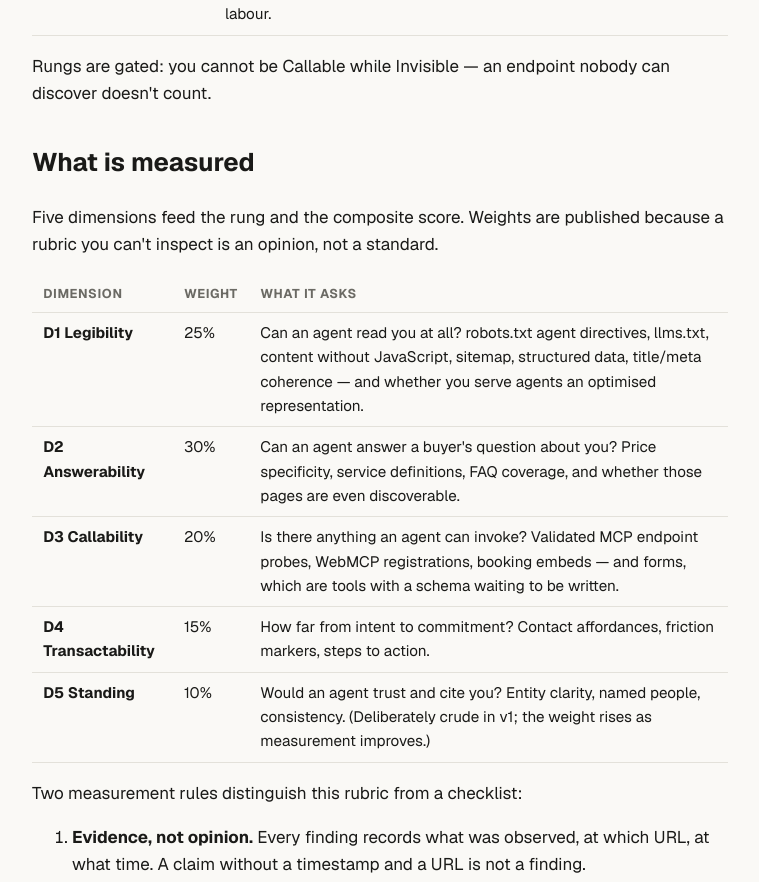
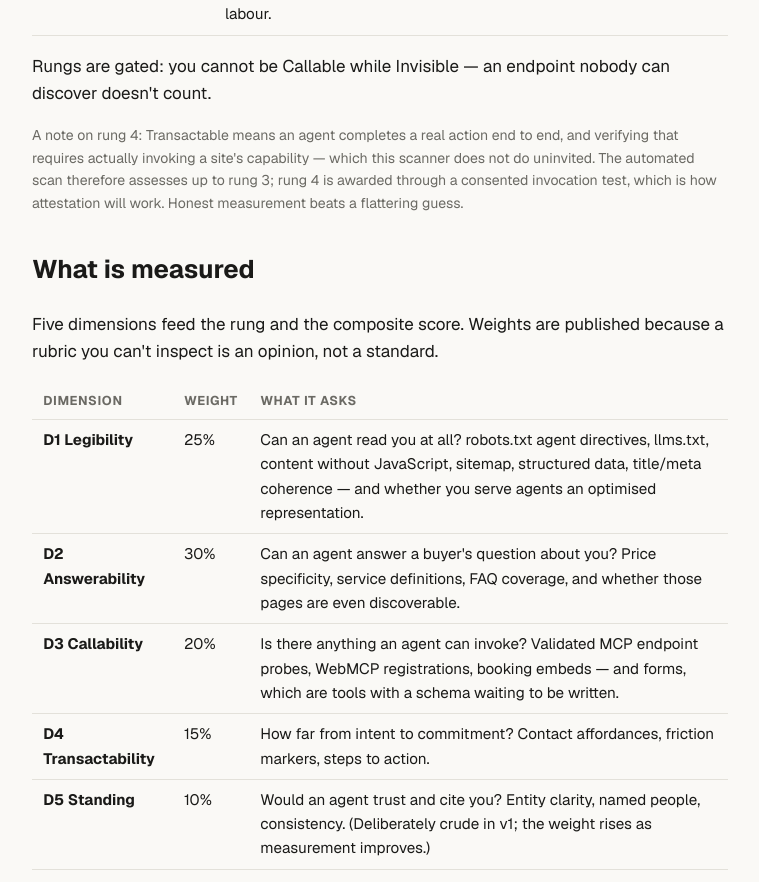
Before and after one commit to Niftyzio/scanwebmcp, a Next.js app: page /ladder in a window 1280 px wide. Shown: the part 947-1829 px from the top of the page, without its empty margins (260-1019 px from the left). Built offline with nearby package versions, Linux system fonts and the light colour scheme.

Commit message:
Ladder page: disclose the rung-4 assessment boundary (no uninvited invocation)

```diff
--- a/app/ladder/page.tsx
+++ b/app/ladder/page.tsx
@@ -61,6 +61,13 @@ export default function LadderPage() {
         Rungs are gated: you cannot be Callable while Invisible — an endpoint nobody can discover
         doesn&apos;t count.
       </p>
+      <p className="muted small">
+        A note on rung 4: Transactable means an agent completes a real action end to end, and
+        verifying that requires actually invoking a site&apos;s capability — which this scanner
+        does not do uninvited. The automated scan therefore assesses up to rung 3; rung 4 is
+        awarded through a consented invocation test, which is how attestation will work. Honest
+        measurement beats a flattering guess.
+      </p>
 
       <h2>What is measured</h2>
       <p>
```
